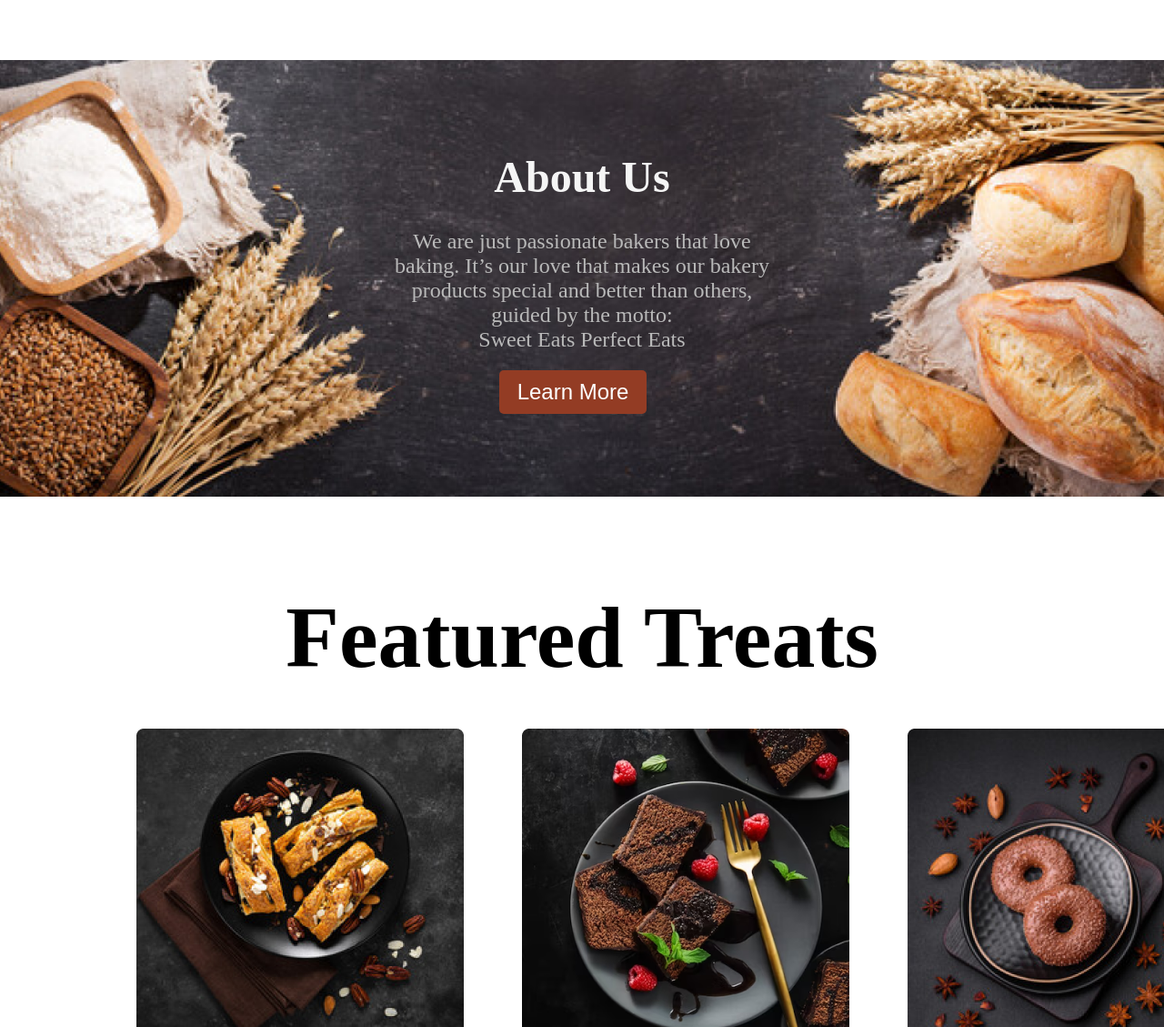
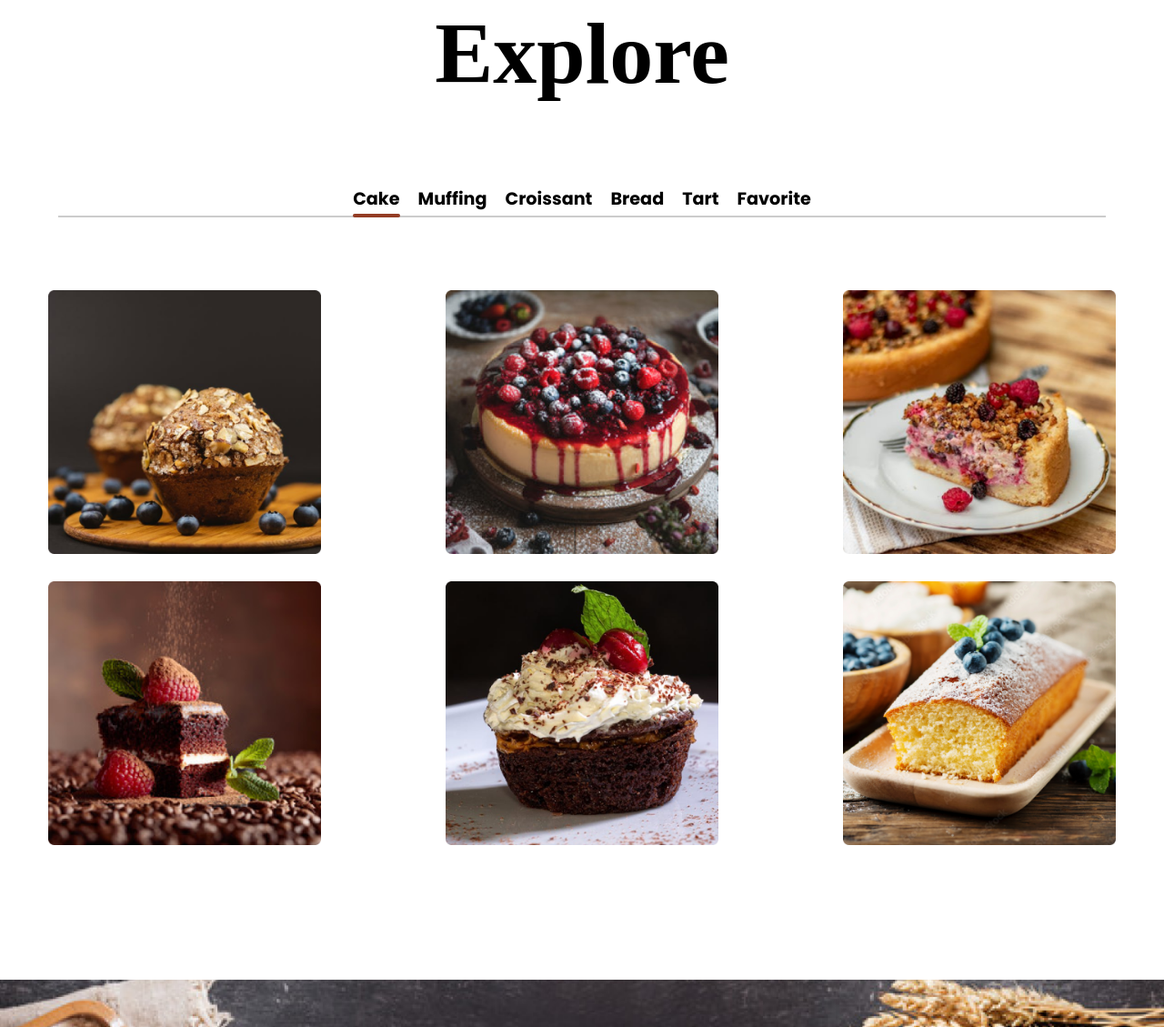
Before and after one commit to Achraf622-cpu/Brief2, a plain HTML site: page index.html in a window 1280 px wide. Shown: the part 2424-3553 px from the top of the page at 91% size. Drawn offline with Linux system fonts and the light colour scheme; a web font is replaced by a local one.

Commit message:
added explore section

```diff
--- a/index.html
+++ b/index.html
@@ -96,6 +96,42 @@
         <div class="item"></div><button>Learn More</button></div>
     </div>
 </section>
+
+<!--'Too much looking' ahh section-->
+<section class="section2">
+  <div class="products" style="margin-bottom: 90px;">
+    <h2>Explore</h2>
+  </div>
+  <div class="list"><ul>
+    <li><h2>Cake</h2><div></div></li>
+    <li><h2>Muffing</h2><div></div></li>
+    <li><h2>Croissant</h2><div></div></li>
+    <li><h2>Bread</h2><div></div></li>
+    <li><h2>Tart</h2><div></div></li>
+    <li><h2>Favorite</h2><div></div></li>
+  </ul></div>
+  <div class="Rows">
+    <div class="apple">
+      <div class="setimage"><img src="img/Exploremore1.png" alt="" srcset=""></div>
+    </div>
+    <div class="pugliese">
+      <div class="setimage"><img src="img/Exploremore2.png" alt="" srcset=""></div>
+    </div>
+    <div class="">
+      <div class="setimage"><img src="img/Exploremore3.png" alt="" srcset=""></div>
+    </div>
+    <div class="tiropita">
+      <div class="setimage"><img src="img/Exploremore4.png" alt="" srcset=""></div>
+    </div>
+    <div class="pain">
+      <div class="setimage"><img src="img/Exploremore5.png" alt="" srcset=""></div>
+    </div>
+    <div class="whole">
+      <div class="setimage"><img src="img/Exploremore6.png" alt="" srcset=""></div>
+    </div>
+  </div>
+</section>
+
 <!--Banner Section 2-->
 
 
--- a/style.css
+++ b/style.css
@@ -179,16 +179,15 @@ nav {
 #Rows > div {
     display: flex;
     flex-direction: column;
-
     align-items: center;
     background-size: cover;
     background-position: center;
     border-radius: 10px;
-    padding: 20px;
     color: white;
     height: 400px;
     width: 280px;
     background-image: url(img/Footer.png);
+    padding: 20px;
 }
 
 
@@ -204,7 +203,8 @@ nav {
     align-items: center;
 }
 #Rows > div .setimage img {
-
+    width: 200px;
+    height: 180px;
 }
 #Rows > div h2 {
     font-size: 1.5em;
@@ -312,10 +312,54 @@ nav {
 
 
 
+.Rows{
+    display: grid;
+    grid-template-columns: repeat(3, 1fr);
+    gap: 30px;
+    justify-items: center;
+    margin: 40px auto;
+}
+.Rows div{
+    border-radius: 10px;
+    height: 290px;
+    width: 300px;
+}
+.Rows div img{
+    width: 100%;
+    height: 100%;
+}
 
+.list{
+    width: 100%;
+    display: flex;
+    justify-content: center;
+}
+.section2 .list ul{
+    display: flex;
+    list-style: none;
+    width: 90%;
+    justify-content: center;
+    gap: 20px;
+    border-bottom: 2px solid rgba(78, 78, 78, 0.285);
+    margin-bottom: 40px;
+}
+.section2 .list ul li{
+    cursor: pointer;
+}
+.section2 .list ul li h2{
+    font-size: 1.2rem;
+    font-weight: bold;
+    font-family: 'Poppins', sans-serif;
+}
 
-
-
+.section2 .list ul li:first-of-type div, li:hover div{
+    width: 100%;
+    height: 4px;
+    border-radius: 10px;
+    background-color: #933C24;
+    position: relative;
+    top: 2px;
+}
 
 
 #banner1{
```
